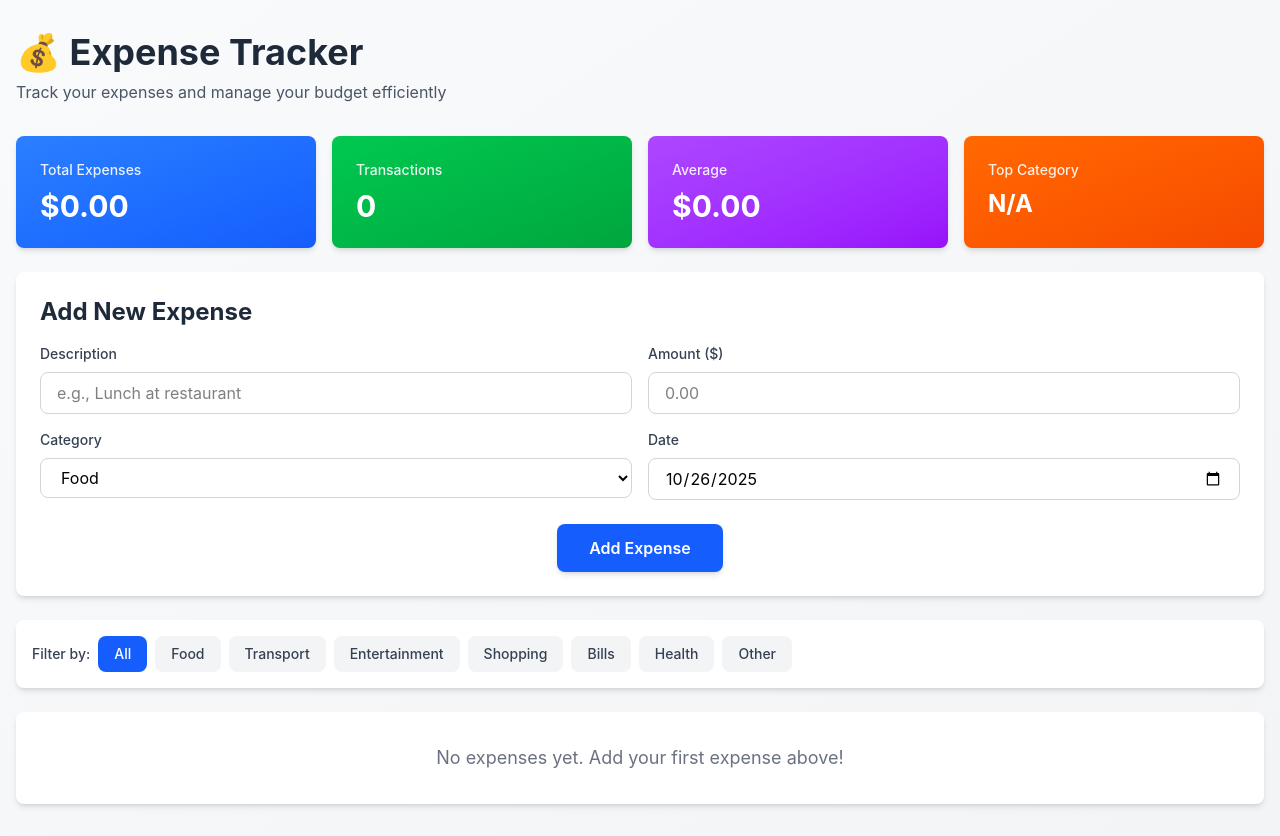
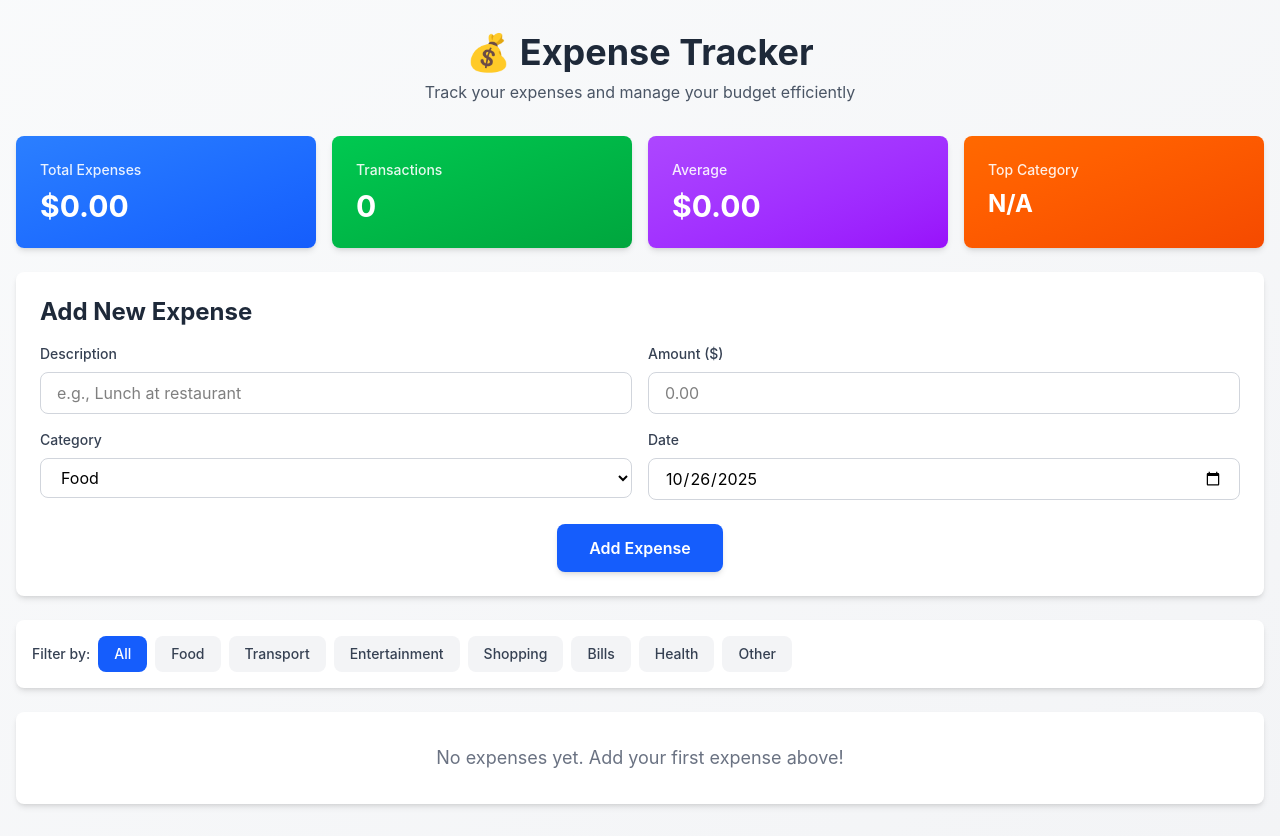
Before and after one commit to ferjbadev/expenseTracker, a React (Vite) app: page / in a window 1280 px wide. Built offline with nearby package versions, Linux system fonts and the light colour scheme.

Commit message:
Update App.tsx

```diff
--- a/src/App.tsx
+++ b/src/App.tsx
@@ -37,7 +37,7 @@ function App() {
   return (
     <div className="min-h-screen bg-linear-to-br from-gray-50 to-gray-100">
       <div className="container mx-auto px-3 md:px-4 py-4 md:py-8 max-w-7xl">
-        <header className="mb-4 md:mb-8 text-center md:text-left">
+        <header className="mb-4 md:mb-8 text-center">
           <h1 className="text-2xl md:text-4xl font-bold text-gray-800 mb-1 md:mb-2">💰 Expense Tracker</h1>
           <p className="text-sm md:text-base text-gray-600">Track your expenses and manage your budget efficiently</p>
         </header>
```
